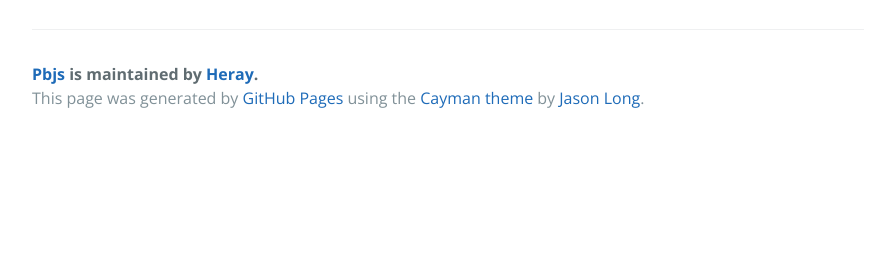
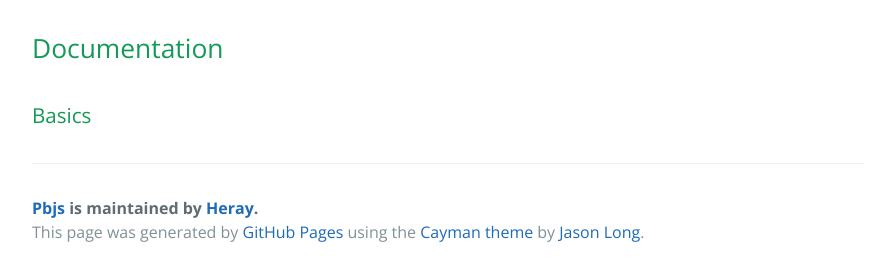
Before and after one commit to Heray/pbjs, a plain HTML site: page index.html in a window 1280 px wide. Shown: the part 2083-2359 px from the top of the page, without its empty margins (192-1087 px from the left). Before the commit the page ends 2225 px from the top, so only its background shows below. Drawn offline with nearby package versions, Linux system fonts and the light colour scheme.

Commit message:
Create gh-pages branch via GitHub

```diff
--- a/index.html
+++ b/index.html
@@ -53,6 +53,12 @@
 
 <p><img src="http://i.imgur.com/fm1uMFL.png" alt=""></p>
 
+<h2>
+<a id="documentation" class="anchor" href="#documentation" aria-hidden="true"><span class="octicon octicon-link"></span></a>Documentation</h2>
+
+<h3>
+<a id="basics" class="anchor" href="#basics" aria-hidden="true"><span class="octicon octicon-link"></span></a>Basics</h3>
+
       <footer class="site-footer">
         <span class="site-footer-owner"><a href="https://github.com/Heray/pbjs">Pbjs</a> is maintained by <a href="https://github.com/Heray">Heray</a>.</span>
 
--- a/params.json
+++ b/params.json
@@ -1 +1 @@
-{"name":"Pbjs","tagline":"Add, A/B Test PB Integrations without writing code.","body":"## Why Prebid.js?\r\n\r\n### 1. No more engineering work for new pre-bid integrations.\r\n![](http://i.imgur.com/XxklGc7.png)\r\n\r\n### 2. Prebid.js already minimized latency for you.\r\nBefore prebid.js:\r\n* total latency 1100ms\r\n* Blocking calls by pre-bid partners\r\n![](http://i.imgur.com/rk34RaF.png)\r\n\r\nAfter prebid.js:\r\n* total latency 250ms\r\n* All non-blocking parallel calls\r\n![](http://i.imgur.com/AcMidpd.png)\r\n\r\n### 3. Turn on/off, A/B test pre-bid partners without touching the actual code.\r\n![](http://i.imgur.com/fm1uMFL.png)\r\n","google":"","note":"Don't delete this file! It's used internally to help with page regeneration."}
+{"name":"Pbjs","tagline":"Add, A/B Test PB Integrations without writing code.","body":"## Why Prebid.js?\r\n\r\n### 1. No more engineering work for new pre-bid integrations.\r\n![](http://i.imgur.com/XxklGc7.png)\r\n\r\n### 2. Prebid.js already minimized latency for you.\r\nBefore prebid.js:\r\n* total latency 1100ms\r\n* Blocking calls by pre-bid partners\r\n![](http://i.imgur.com/rk34RaF.png)\r\n\r\nAfter prebid.js:\r\n* total latency 250ms\r\n* All non-blocking parallel calls\r\n![](http://i.imgur.com/AcMidpd.png)\r\n\r\n### 3. Turn on/off, A/B test pre-bid partners without touching the actual code.\r\n![](http://i.imgur.com/fm1uMFL.png)\r\n\r\n## Documentation\r\n\r\n###Basics","google":"","note":"Don't delete this file! It's used internally to help with page regeneration."}
```
